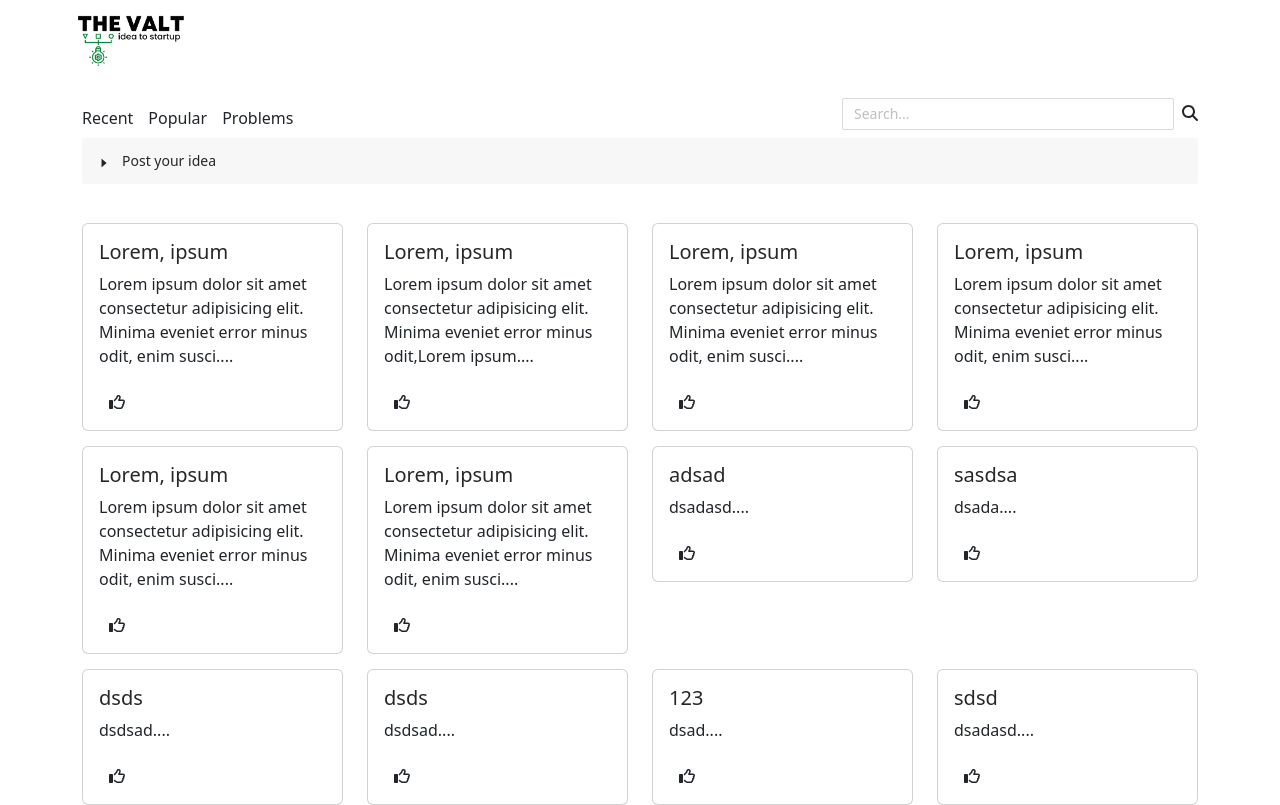
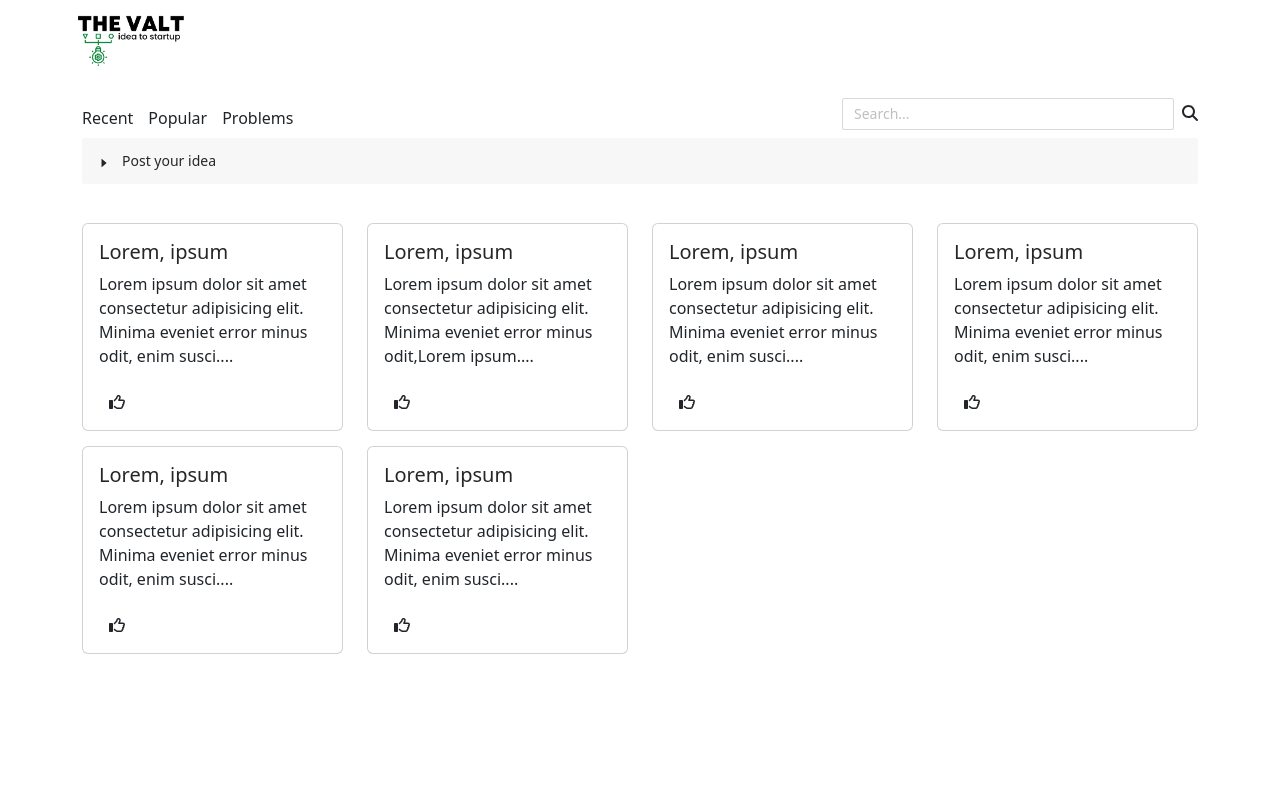
Before and after one commit to 44hukum/valt-fontend, a Vue app: page / in a window 1280 px wide. Built offline with nearby package versions, Linux system fonts and the light colour scheme; data requests are answered from the project's data file.

Commit message:
subtle changes

```diff
--- a/data/db.json
+++ b/data/db.json
@@ -29,36 +29,6 @@
       "id": 6,
       "title": "Lorem, ipsum",
       "body": "Lorem ipsum dolor sit amet consectetur adipisicing elit. Minima eveniet error minus odit, enim suscipit accusantium, ea rem consectetur deserunt doloribus eius quos nihil, quibusdam est possimus sit odio asperiores maxime nulla recusandae. Animi ipsum earum nemo quo maiores.?"
-    },
-    {
-      "title": "adsad",
-      "body": "dsadasd",
-      "id": 7
-    },
-    {
-      "title": "sasdsa",
-      "body": "dsada",
-      "id": 8
-    },
-    {
-      "title": "dsds",
-      "body": "dsdsad",
-      "id": 9
-    },
-    {
-      "title": "dsds",
-      "body": "dsdsad",
-      "id": 10
-    },
-    {
-      "title": "123",
-      "body": "dsad",
-      "id": 11
-    },
-    {
-      "title": "sdsd",
-      "body": "dsadasd",
-      "id": 12
     }
   ]
 }
--- a/src/views/Home.vue
+++ b/src/views/Home.vue
@@ -3,16 +3,23 @@
     <router-link :to="{ name: 'Home' }">
         <img src="../assets/idea.png" alt="logo" style="width: 120px; margin-left: -10px" >
     </router-link>
-    <div class="row mt-2">
+    <div class="row" style="margin-top: 20px;">
         <div class="col-xs-12 col-sm-12 col-md-6 col-lg-6">
-            Lorem ipsum dolor sit amet consectetur adipisicing elit. Rem consequuntur minima placeat quas veritatis optio nisi doloribus architecto sequi vel temporibus suscipit numquam similique quisquam iusto, asperiores, sunt exercitationem maxime iure atque! Aperiam labore delectus, eligendi id veritatis rerum possimus voluptatibus aut dolorum non debitis et praesentium numquam illo accusamus libero suscipit similique? Officiis perferendis porro eum inventore quam molestiae accusamus explicabo tempore fugiat. Molestiae quae dolorum architecto consequuntur sint ad voluptatum veniam omnis maiores laudantium perspiciatis consectetur, sit neque voluptatem quidem recusandae est molestias perferendis deleniti nemo fugit minus aspernatur. Quas praesentium facere at esse! Fugiat odio eligendi officia?
-            <br>
+            <h1>WHERE THE WORLD WORKS</h1>
+            <p style="font-size: 1.25rem; margin-top: 15px;">An online marketplace that connects <br>freelancers and business owners around <br>the world with easy-to-do affordable tasks.</p>
             <router-link :to="{ name: 'Index' }">
-                <button class="my-3 btn btn-primary">Explore Ideas</button>
+                <button class="btn btn-primary my-3">Explore Ideas</button>
             </router-link>
         </div>
         <div class="col-xs-12 col-sm-12 col-md-6 col-lg-6">
             Lorem ipsum dolor sit amet consectetur adipisicing elit. Rem consequuntur minima placeat quas veritatis optio nisi doloribus architecto sequi vel temporibus suscipit numquam similique quisquam iusto, asperiores, sunt exercitationem maxime iure atque! Aperiam labore delectus, eligendi id veritatis rerum possimus voluptatibus aut dolorum non debitis et praesentium numquam illo accusamus libero suscipit similique? Officiis perferendis porro eum inventore quam molestiae accusamus explicabo tempore fugiat. Molestiae quae dolorum architecto consequuntur sint ad voluptatum veniam omnis maiores laudantium perspiciatis consectetur, sit neque voluptatem quidem recusandae est molestias perferendis deleniti nemo fugit minus aspernatur. Quas praesentium facere at esse! Fugiat odio eligendi officia?
+        </div>
+    </div>
+    <div class="row">
+        <div class="col-xs-12 col-sm-12 col-md-6 col-lg-6">
+
+        </div>
+        <div class="col-xs-12 col-sm-12 col-md-6 col-lg-6">
         </div>
     </div>
   </div>
```
